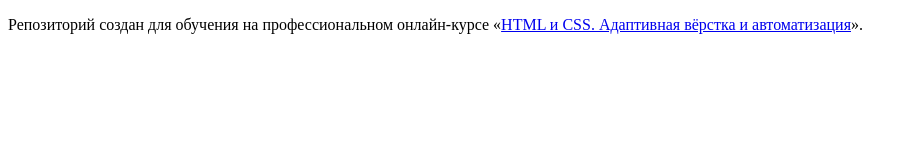
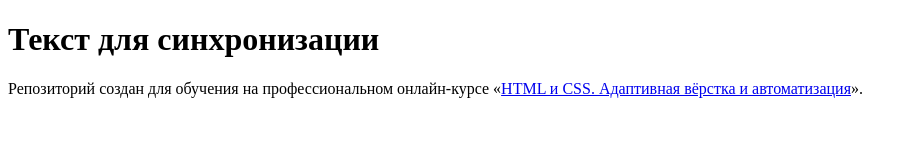
Before and after one commit to MooR-MaxiM/1057153-sedona-27, a plain HTML site: page source/index.html in a window 1280 px wide. Shown: the whole page, without its empty margins (0-917 px from the left). Drawn offline with Linux system fonts and the light colour scheme.

Commit message:
Добавляет изменения на главную страницу

```diff
--- a/source/index.html
+++ b/source/index.html
@@ -5,7 +5,7 @@
     <title>HTML Academy: {{projectTitle}}</title>
   </head>
   <body>
-
+    <h1>Текст для синхронизации</h1>
     <p>Репозиторий создан для обучения на профессиональном онлайн‑курсе «<a href="https://htmlacademy.ru/intensive/adaptive">HTML и CSS. Адаптивная вёрстка и автоматизация</a>».</p>
 
   </body>
```
